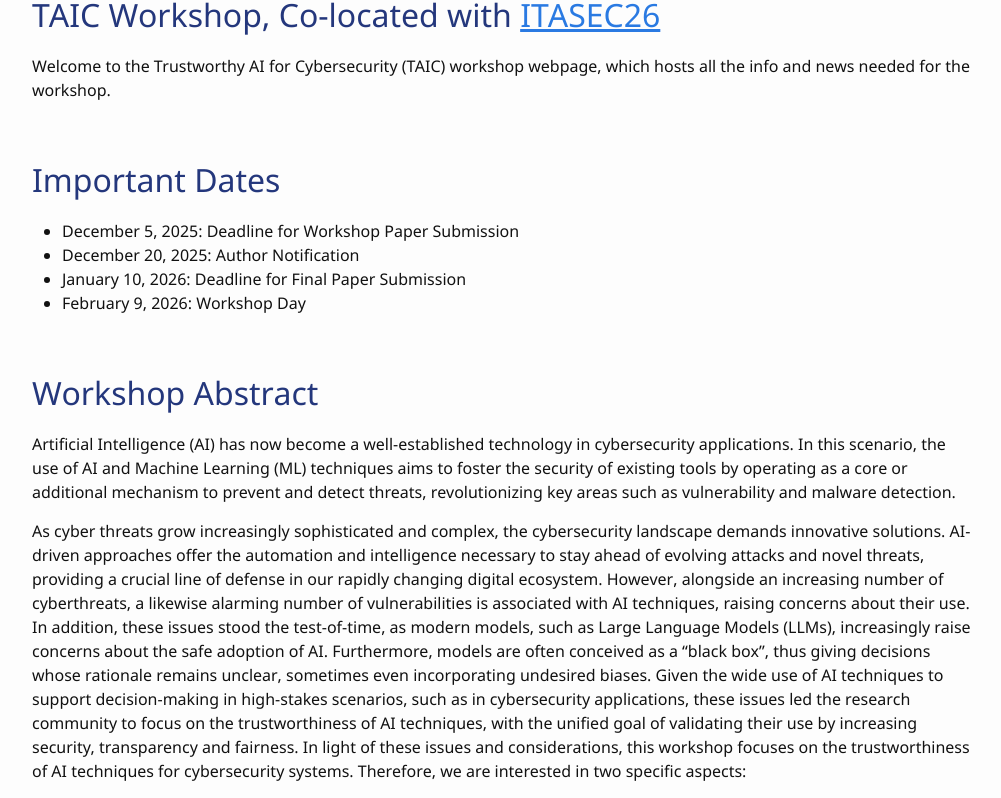
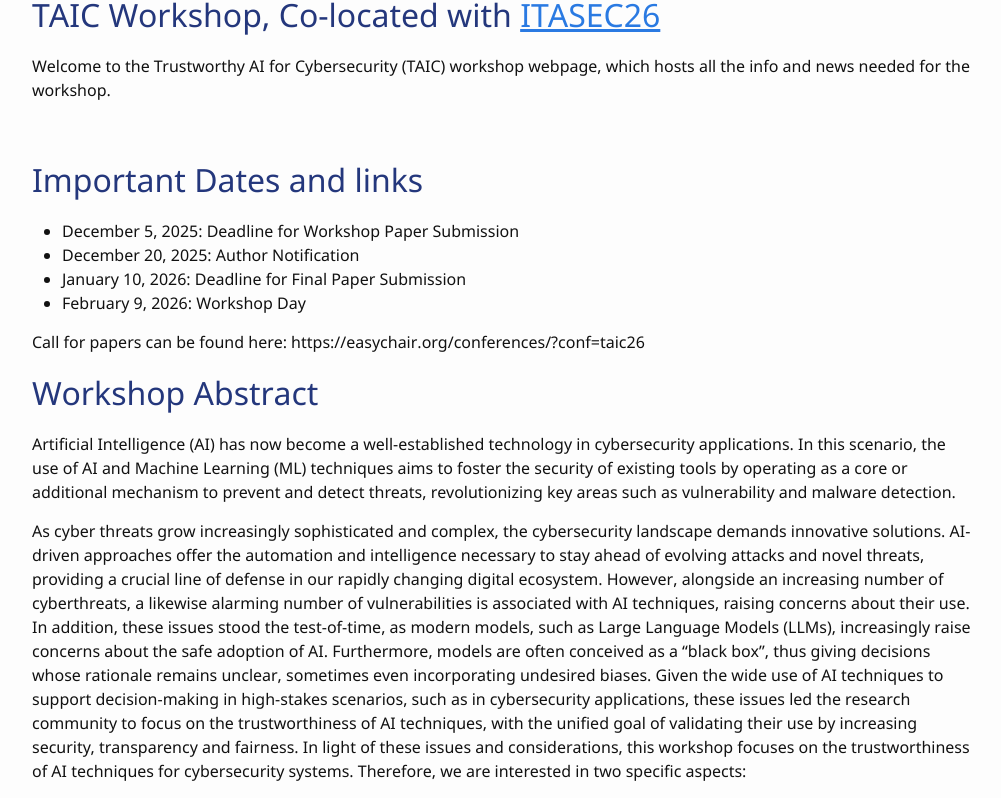
Before and after one commit to taicworkshop/taicworkshop.github.io, a Jekyll site: the page built from index.markdown, in a window 1280 px wide and 900 px high, scrolled down 909 px, cut to the strip 102-900 px from the top of the window. Shown: the whole strip, without its empty margins (138-1139 px from the left). Built offline with Jekyll 4.4.1, drawn with Linux system fonts in a browser that asks for light colours.

Commit message:
update cfp

```diff
--- a/index.markdown
+++ b/index.markdown
@@ -11,12 +11,13 @@ layout: page
 Welcome to the Trustworthy AI for Cybersecurity (TAIC) workshop webpage, which hosts all the info and news needed for the workshop.
 
 <br>
-## Important Dates
+## Important Dates and links
 * December 5, 2025: Deadline for Workshop Paper Submission
 * December 20, 2025: Author Notification
 * January 10, 2026: Deadline for Final Paper Submission
 * February 9, 2026: Workshop Day
 
+Call for papers can be found here: https://easychair.org/conferences/?conf=taic26
 <br>
 
 ## Workshop Abstract
```
Also changed, not shown: call_for_papers.markdown (+3 -4 lines), 1 other file.
